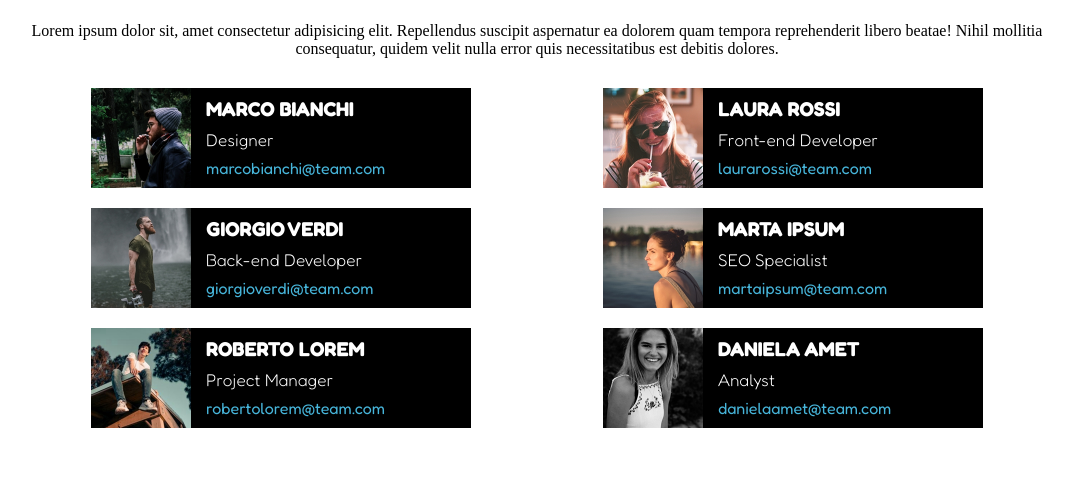
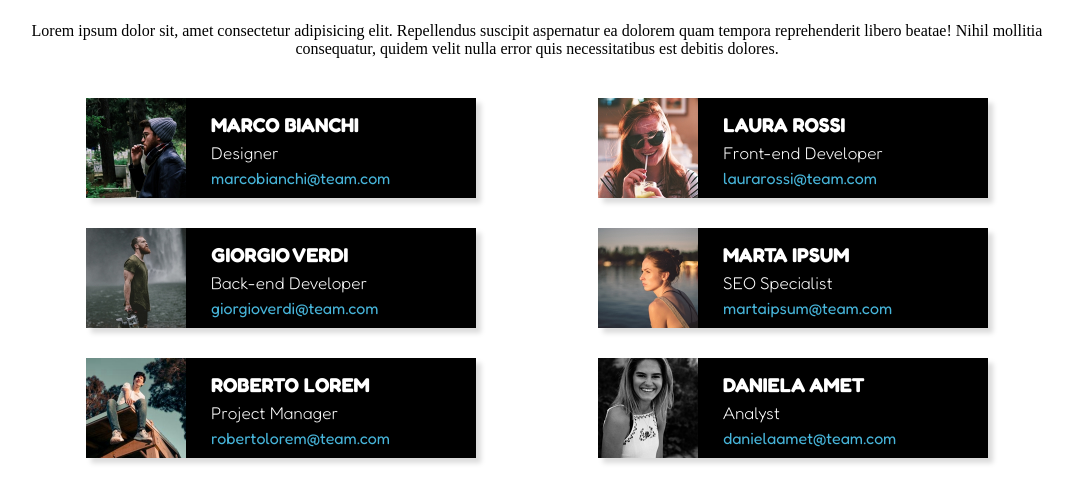
Before and after one commit to alessandroschiano98/html-css-flex-cards, a plain HTML site: page index.html in a window 1280 px wide. Shown: the part 71-574 px from the top of the page, without its empty margins (103-1176 px from the left). Drawn offline with Linux system fonts and the light colour scheme; a web font is replaced by a local one.

Commit message:
da fixare distanza box

```diff
--- a/css/style.css
+++ b/css/style.css
@@ -40,15 +40,16 @@
     background-color: black;
     font-family: "Fredoka", serif;
     color: white;
-    margin: 5px 0px 15px ;
+    margin: 15px 0px 15px;
     display: flex;
+    box-shadow: 5px 5px 5px rgb(219, 219, 219);
 
 
 }
 
 .box {
-    width: 250px;
-    margin: 1px 15px;
+    width: 260px;
+    margin: 15px 5px auto 25px;
     background-color: black;
 }
 
@@ -61,18 +62,19 @@
 
 .Nome {
     font-size: 20px;
-    margin: 8px auto;
+    margin: 0px auto;
+
 
 }
 
 .Ruolo {
     font-weight: 1;
     font-size: 17px;
-    margin: 8px auto;
+    margin: 5px auto;
 }
 
 .Email {
     color: rgb(71, 181, 218);
     text-decoration: none;
-    margin: 8px auto;
+    margin: 5px auto;
 }
```
